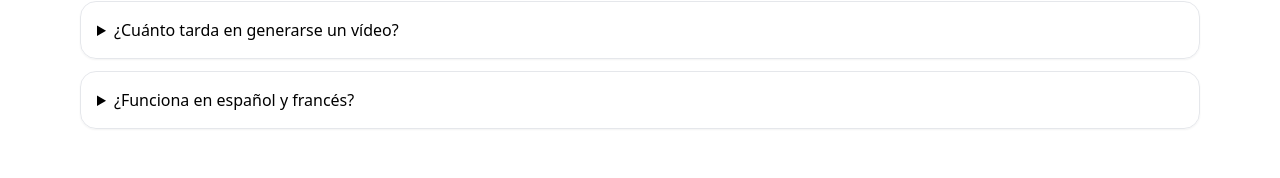
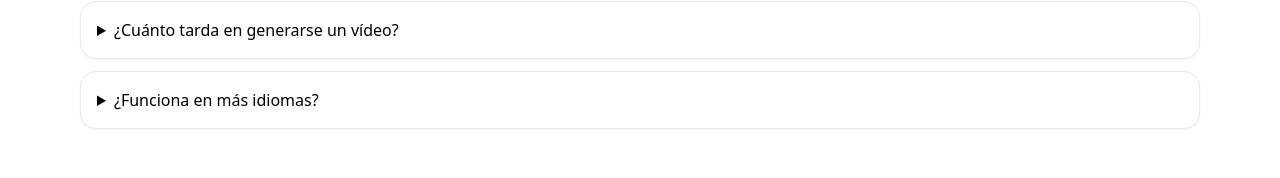
Before and after one commit to maarcosmrt-hub/profesoralbert-web, a React (Create React App) app: page / in a window 1280 px wide. Shown: the part 1920-2098 px from the top of the page. Built offline with nearby package versions, Linux system fonts and the light colour scheme.

Commit message:
Update App.tsx

```diff
--- a/src/App.tsx
+++ b/src/App.tsx
@@ -377,9 +377,9 @@ En la pizarra verás un ejemplo y luego un mini-reto. ¡Vamos paso a paso!`;
           </details>
 
           <details className="p-4 rounded-2xl border bg-white/80 backdrop-blur-sm shadow-sm">
-            <summary className="cursor-pointer font-medium">¿Funciona en español y francés?</summary>
+            <summary className="cursor-pointer font-medium">¿Funciona en más idiomas?</summary>
             <p className="mt-2 text-sm text-slate-600">
-              Sí, el mensaje funciona en ambos idiomas. Las voces y subtítulos se añadirán en próximas versiones.
+              Sí, el mensaje también funciona en francés. Las voces y subtítulos se añadirán en próximas versiones.
             </p>
           </details>
         </div>
```
